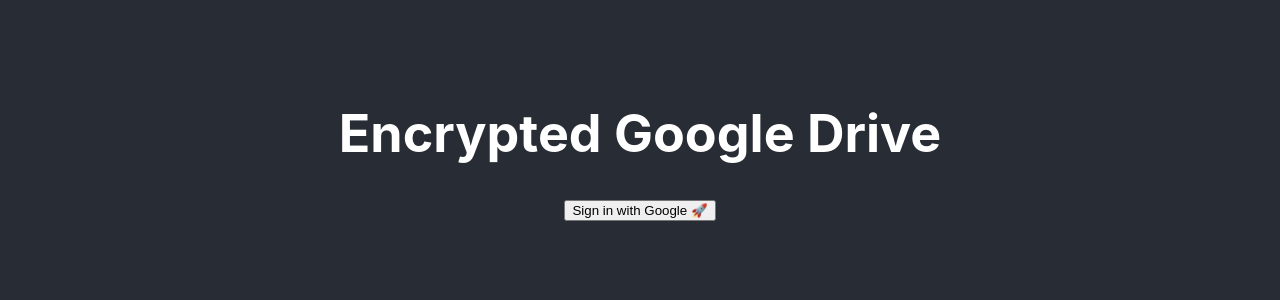
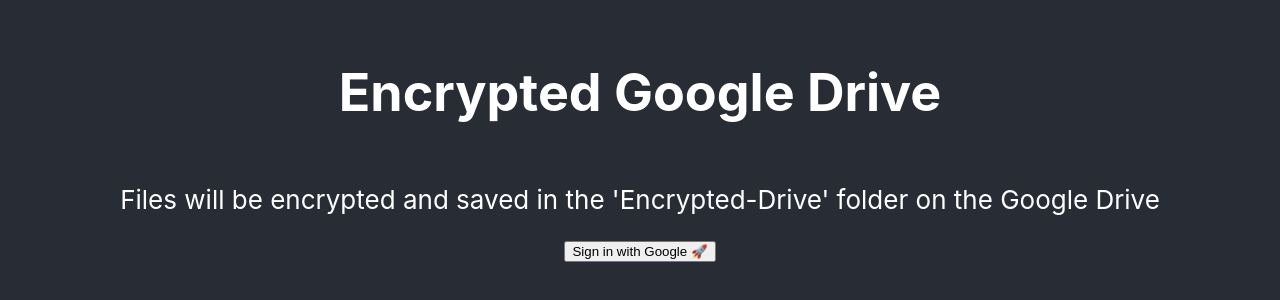
Before and after one commit to MusabNaik/Encrypted-Drive, a React (Create React App) app: page / in a window 1280 px wide. Shown: the part 256-556 px from the top of the page. Built offline with nearby package versions, Linux system fonts and the light colour scheme.

Commit message:
added oneline description

```diff
--- a/src/App.js
+++ b/src/App.js
@@ -23,6 +23,7 @@
     <div className="App">
       <header className="App-header">
         <h1>Encrypted Google Drive</h1>
+        <p>Files will be encrypted and saved in the 'Encrypted-Drive' folder on the Google Drive</p>
         <GoogleOAuthProvider clientId={clientId}>
           {accessToken ? (
             <FileUpload accessToken={accessToken} />
--- a/src/FileUpload.js
+++ b/src/FileUpload.js
@@ -68,7 +68,7 @@
       </div>
 
       <div style={{ marginTop: '80px' }}>
-        <h2>Files in 'Encrypted-Drive' Folder:</h2>
+        <h2>Files in 'Encrypted-Drive' folder:</h2>
         <table style={{ width: '100%' }}>
           <thead>
             <tr>
```
